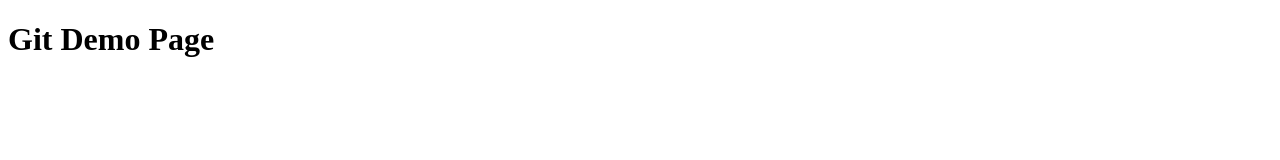
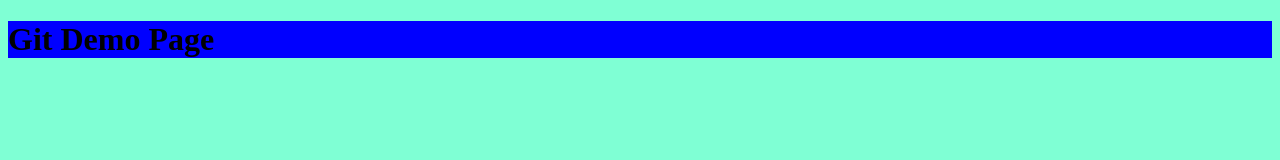
Before and after one commit to geraldtohdy/test, a plain HTML site: page index.html in a window 1280 px wide. Drawn offline with Linux system fonts and the light colour scheme.

Commit message:
add basic styles

```diff
--- a/index.html
+++ b/index.html
@@ -5,6 +5,7 @@
     <meta name="viewport" content="width=device-width, initial-scale=1.0">
     <meta http-equiv="X-UA-Compatible" content="ie=edge">
     <title>Document</title>
+    <link rel="stylesheet" href="style.css">
 </head>
 <body>
     <h1>Git Demo Page</h1>
--- /dev/null
+++ b/style.css
@@ -0,0 +1,3 @@
+body{background-color: aquamarine;}
+
+h1{background-color: blue;}
```
